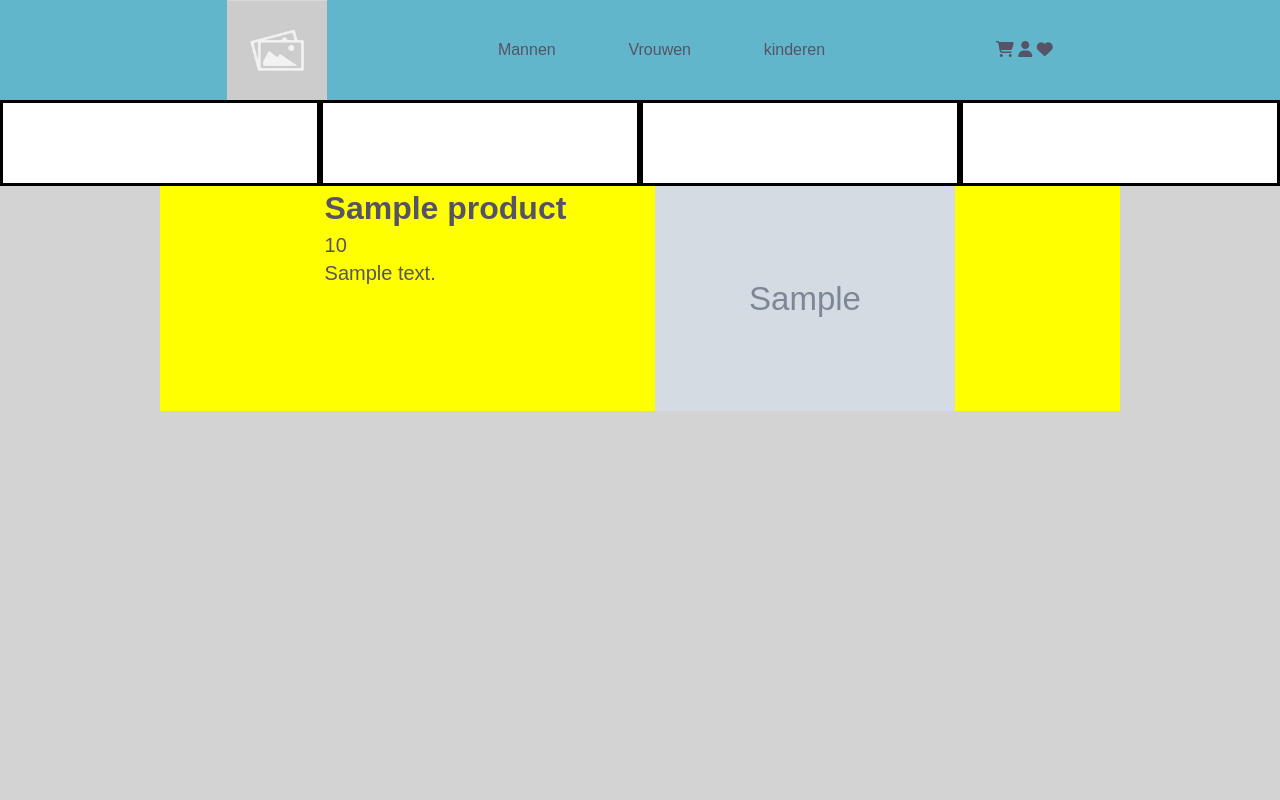
After one commit to TjeerdK/Project-winkeltje-, a PHP site: page /product.php?id=1 in a window 1280 px wide. The commit adds this page. Run offline with PHP 8.4, Linux system fonts and the light colour scheme; tables that the repository leaves empty or names only in its code hold one stand-in row (values such as "Sample post"); grey boxes marked "Sample" are stand-in pictures; data that the repository does not hold is empty; a stand-in replaces the project's code that opens the database connection; some libraries are stand-ins or nearby versions.

Commit message:
styling index

```diff
--- a/bestelpagina.php
+++ b/bestelpagina.php
@@ -4,7 +4,7 @@
 ?>
     <main>
         <div class="wrapper">
-    <form action="../backend/tasksController.php" method="POST">
+        <form action="../backend/tasksController.php" method="POST">
         <input type="hidden" name="action" value="update">
         <div class="form-group">
             <div class="form">
--- a/css/main.css
+++ b/css/main.css
@@ -86,6 +86,13 @@ textarea {
 /* ==========================================================================
    Author's custom styles
    ========================================================================== */
+   *{
+    font-family: Arial, Helvetica, sans-serif;
+    color: #575366ff;
+  }
+  body{
+    background: lightgray;
+  }
 .wrapper{
   width: 75%;
   margin: 0px auto;
@@ -152,8 +159,8 @@ header{
   text-align: left;
 }
 
-table{
-  width: 30vw;
+.winkelmandje table{
+  width: 40vw;
   text-align: left;
 }
 .tag a{
@@ -162,6 +169,52 @@ table{
   text-decoration: none;
   color: #575366ff;
 }
+.index_product{
+  display: flex;
+  flex-direction: column;
+  border: solid 2px #000;
+  margin: 10px;
+  width: 300px;
+  background-color: #b9f18cff;
+}
+.color{
+  background: lightgray;
+}
+.index_product a{
+  color: #d00000ff;
+  text-decoration: none;
+  font-size: 30;
+}
+.Products_main{
+  display: flex;
+  justify-content: space-around;
+  width: 75%;
+}
+.main_index{
+  display: flex;
+  width: 70%;
+  height: auto;
+
+}
+.container_prodcut{
+  width: 75%;
+  display: flex;
+  justify-content: space-around;
+  background-color: yellow;
+
+}
+.product_info{
+  width: 75%;
+  display: flex;
+  justify-content: space-between;
+}
+.product_info_item p{
+  font-size: 20;
+}
+.product_info img{
+  width: 300px;
+}
+
 .maximum-blue {color: #62b6cbff;}
 .rosso-corsa{color: #d00000ff;}
 .independence {color: #575366ff;}
--- a/header.php
+++ b/header.php
@@ -11,7 +11,7 @@
         <div class="wrapper">
             <div class="header">
                 <div class="logo">
-                    <img src="img/placeholder.jpg" alt="Logo">
+                    <a href="index.php"><img src="img/placeholder.jpg" alt="Logo"></a>
                 </div>
                 <nav class="nav">
                     <a href="index.php">Mannen</a>
@@ -31,3 +31,4 @@
             <div class="border"></div>
             <div class="border"></div>
         </div>
+    </header>
--- a/login.php
+++ b/login.php
@@ -16,6 +16,8 @@
             </form>
         </div>
     </main>
-    <?php require_once('footer.php')?>
+    <div class="bottom">
+<?php require_once('footer.php')?>
+</div>
 </body>
 </html>
--- /dev/null
+++ b/product.php
@@ -0,0 +1,24 @@
+<?php require_once './header.php'; ?>
+<main>
+<div class="container_prodcut">
+        <?php
+        require_once 'backend/conn.php';
+        $id = $_GET['id'];
+        $query = "SELECT * FROM products WHERE id = :id";
+        $statement = $conn->prepare($query);
+        $statement->execute([":id" => $id]);
+        $product = $statement->fetch(PDO::FETCH_ASSOC);
+
+        ?>
+        <div class="product_info">
+            <div class="product_info_item">
+                <h1><?php echo $product["title"];?></h1>
+                <P><?php echo $product["stock"];?></P>
+                <P><?php echo $product["description"];?></P>
+            </div>
+            <img  src="<?php echo $product["img_dir"];?>" alt="Albeelding_<?php echo $product["title"];?>">
+        </div>
+    </div>
+</main>
+</body>
+</html>
```
Also changed, not shown: backend/tasksController.php (added, +19 -0 lines), bestellingen.php (+5 -3 lines), index.php (+19 -19 lines), winkelmandje.php (+8 -5 lines).
